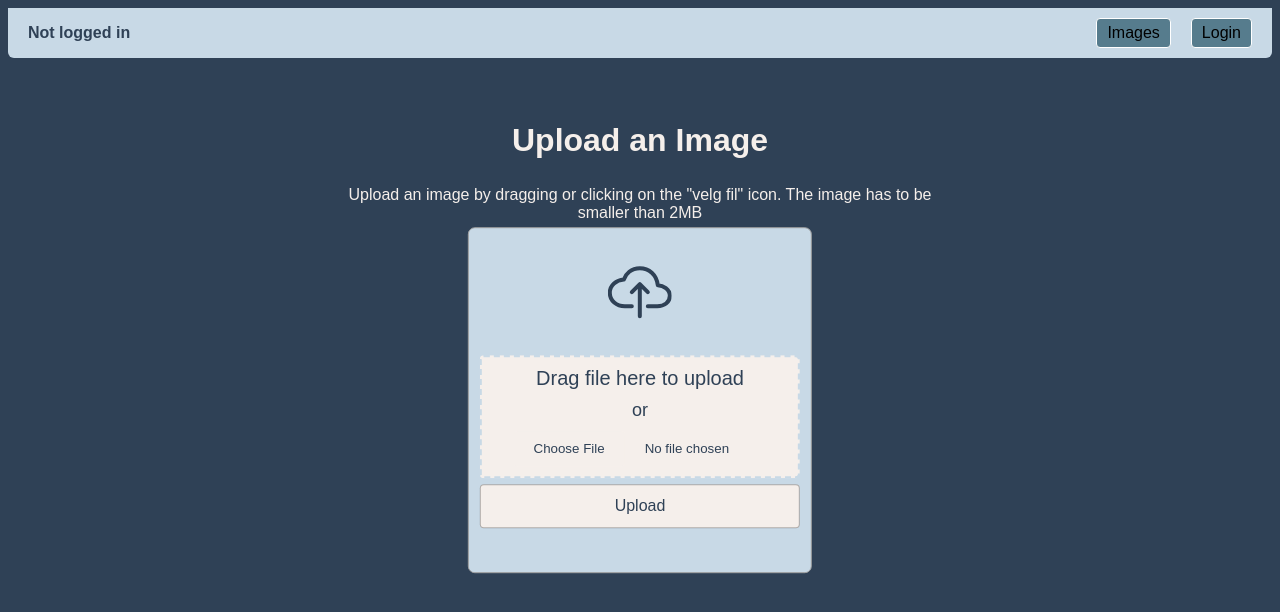
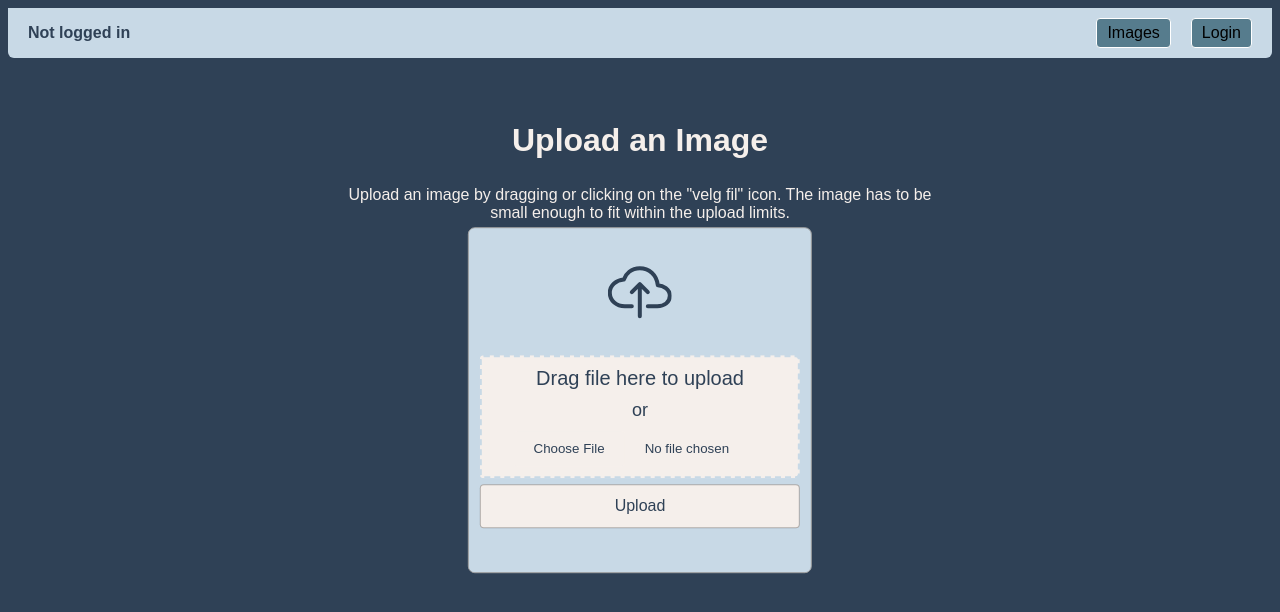
Before and after one commit to marihlau/ImageClassification-app, a website: page public/index.html in a window 1280 px wide. Drawn offline with nearby package versions, Linux system fonts and the light colour scheme.

Commit message:
small images upload

```diff
--- a/public/index.html
+++ b/public/index.html
@@ -21,7 +21,7 @@
     <h1>Upload an Image</h1>
 
     <p>
-        Upload an image by dragging or clicking on the "velg fil" icon. The image has to be smaller than 2MB
+        Upload an image by dragging or clicking on the "velg fil" icon. The image has to be small enough to fit within the upload limits.
     </p>
 
     <form class="form" id ='imageUpload' action="/uploads" enctype="multipart/form-data">
```
